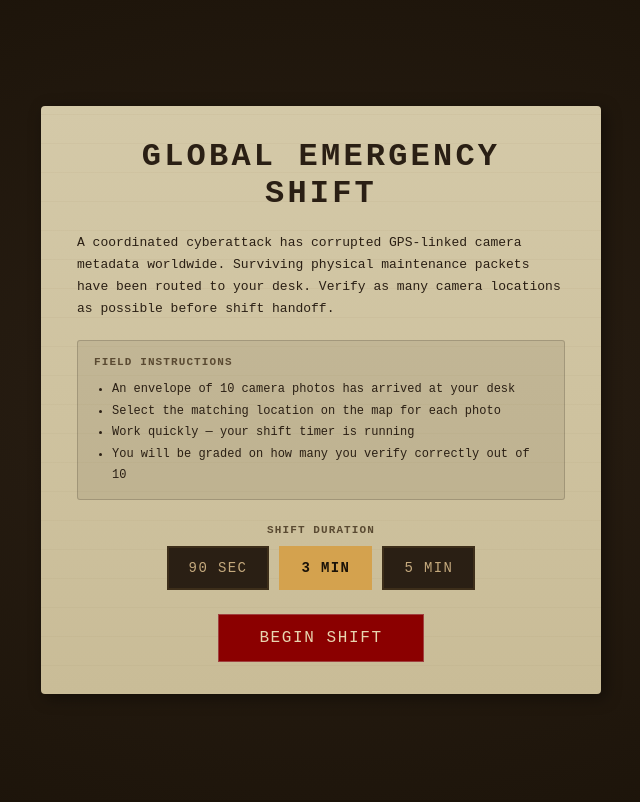
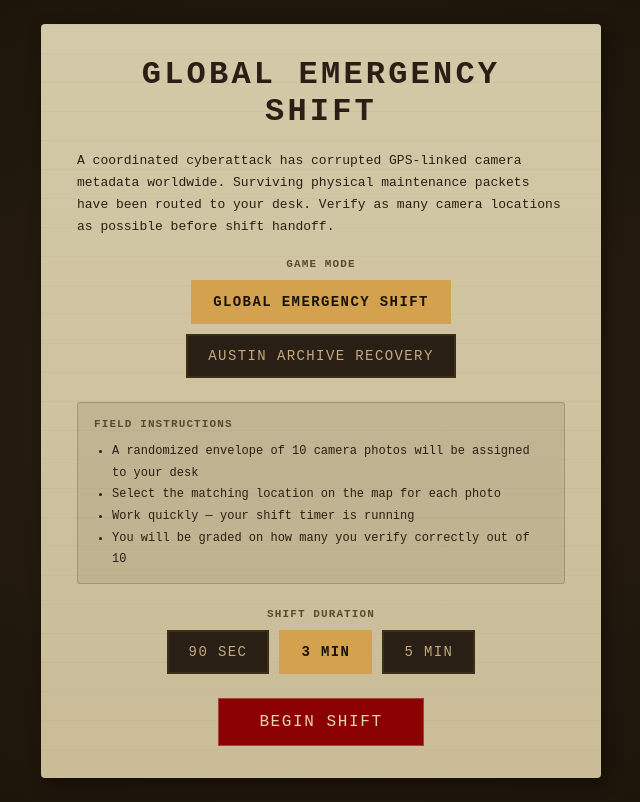
Before and after one commit to gavinanelson/traffic_light_geoguesser, a Next.js app: page / in a window 1280 px wide. Shown: the whole page, without its empty margins (319-959 px from the left). Built offline with nearby package versions, Linux system fonts and the light colour scheme.

Commit message:
feat: add Austin mode selector

```diff
--- a/app/components/BriefingScreen.tsx
+++ b/app/components/BriefingScreen.tsx
@@ -1,10 +1,18 @@
 "use client";
 
 import { useState } from "react";
+import type { GameMode } from "../../lib/game/types";
 
 export type BriefingScreenProps = {
-  onStartShift: (durationSeconds: number) => void;
+  onStartShift: (mode: GameMode, durationSeconds: number) => void | Promise<void>;
+  isStarting?: boolean;
+  errorMessage?: string | null;
 };
+
+const MODES: Array<{ label: string; value: GameMode }> = [
+  { label: "Global Emergency Shift", value: "global" },
+  { label: "Austin Archive Recovery", value: "austin" },
+];
 
 const DURATIONS = [
   { label: "90 SEC", value: 90 },
@@ -12,7 +20,12 @@ const DURATIONS = [
   { label: "5 MIN", value: 300 },
 ];
 
-export default function BriefingScreen({ onStartShift }: BriefingScreenProps) {
+export default function BriefingScreen({
+  onStartShift,
+  isStarting = false,
+  errorMessage = null,
+}: BriefingScreenProps) {
+  const [selectedMode, setSelectedMode] = useState<GameMode>("global");
   const [selected, setSelected] = useState(180);
 
   return (
@@ -45,6 +58,25 @@ export default function BriefingScreen({ onStartShift }: BriefingScreenProps) {
           Verify as many camera locations as possible before shift handoff.
         </p>
 
+        <div style={{ textAlign: "center", marginBottom: 24 }}>
+          <div className="stencil" style={{ fontSize: 11, marginBottom: 10, color: "#5a4a32" }}>
+            Game Mode
+          </div>
+          <div style={{ display: "flex", gap: 10, justifyContent: "center", flexWrap: "wrap" }}>
+            {MODES.map((mode) => (
+              <button
+                key={mode.value}
+                className="btn btn-duration"
+                data-selected={selectedMode === mode.value}
+                onClick={() => setSelectedMode(mode.value)}
+                disabled={isStarting}
+              >
+                {mode.label}
+              </button>
+            ))}
+          </div>
+        </div>
+
         <div
           style={{
             background: "rgba(42, 31, 20, 0.08)",
@@ -56,11 +88,14 @@ export default function BriefingScreen({ onStartShift }: BriefingScreenProps) {
             marginBottom: 24,
           }}
         >
-          <div className="stencil" style={{ fontSize: 11, marginBottom: 6, color: "#5a4a32" }}>
+          <div
+            className="stencil"
+            style={{ fontSize: 11, marginBottom: 6, color: "#5a4a32" }}
+          >
             Field Instructions
           </div>
           <ul style={{ paddingLeft: 18, margin: 0 }}>
-            <li>An envelope of 10 camera photos has arrived at your desk</li>
+            <li>A randomized envelope of 10 camera photos will be assigned to your desk</li>
             <li>Select the matching location on the map for each photo</li>
             <li>Work quickly — your shift timer is running</li>
             <li>You will be graded on how many you verify correctly out of 10</li>
@@ -68,10 +103,7 @@ export default function BriefingScreen({ onStartShift }: BriefingScreenProps) {
         </div>
 
         <div style={{ textAlign: "center", marginBottom: 24 }}>
-          <div
-            className="stencil"
-            style={{ fontSize: 11, marginBottom: 10, color: "#5a4a32" }}
-          >
+          <div className="stencil" style={{ fontSize: 11, marginBottom: 10, color: "#5a4a32" }}>
             Shift Duration
           </div>
           <div style={{ display: "flex", gap: 10, justifyContent: "center" }}>
@@ -81,6 +113,7 @@ export default function BriefingScreen({ onStartShift }: BriefingScreenProps) {
                 className="btn btn-duration"
                 data-selected={selected === d.value}
                 onClick={() => setSelected(d.value)}
+                disabled={isStarting}
               >
                 {d.label}
               </button>
@@ -88,13 +121,27 @@ export default function BriefingScreen({ onStartShift }: BriefingScreenProps) {
           </div>
         </div>
 
+        {errorMessage ? (
+          <p
+            style={{
+              margin: "0 0 16px",
+              color: "#8b0000",
+              fontSize: 12,
+              textAlign: "center",
+            }}
+          >
+            {errorMessage}
+          </p>
+        ) : null}
+
         <div style={{ textAlign: "center" }}>
           <button
             className="btn btn-primary"
             style={{ fontSize: 16, padding: "14px 40px" }}
-            onClick={() => onStartShift(selected)}
+            onClick={() => void onStartShift(selectedMode, selected)}
+            disabled={isStarting}
           >
-            Begin Shift
+            {isStarting ? "Assigning Envelope..." : "Begin Shift"}
           </button>
         </div>
       </div>
--- a/app/page.tsx
+++ b/app/page.tsx
@@ -1,66 +1,53 @@
 "use client";
 
-import { useReducer, useEffect, useCallback, useRef } from "react";
+import { useReducer, useEffect, useCallback, useState } from "react";
 import { gameReducer, initialGameState, buildShiftResult } from "../lib/game/engine";
-import { loadRounds, selectEnvelope } from "../lib/game/rounds";
+import { requestEnvelope } from "../lib/game/envelope-client";
 import BriefingScreen from "./components/BriefingScreen";
 import ShiftScreen from "./components/ShiftScreen";
 import DebriefScreen from "./components/DebriefScreen";
 
-const allRounds = loadRounds();
-
 export default function HomePage() {
   const [state, dispatch] = useReducer(gameReducer, initialGameState);
-  const timerStarted = useRef(false);
-  const intervalRef = useRef<ReturnType<typeof setInterval> | null>(null);
+  const [isStarting, setIsStarting] = useState(false);
+  const [loadError, setLoadError] = useState<string | null>(null);
 
-  // Clear timer when leaving shift phase
   useEffect(() => {
-    if (state.phase !== "shift") {
-      timerStarted.current = false;
-      if (intervalRef.current) {
-        clearInterval(intervalRef.current);
-        intervalRef.current = null;
-      }
-    }
+    if (state.phase !== "shift") return;
+    const id = setInterval(() => dispatch({ type: "TICK" }), 1000);
+    return () => clearInterval(id);
   }, [state.phase]);
 
-  // Cleanup on unmount
-  useEffect(() => {
-    return () => {
-      if (intervalRef.current) clearInterval(intervalRef.current);
-    };
+  const handleStartShift = useCallback(async (mode: "global" | "austin", durationSeconds: number) => {
+    setIsStarting(true);
+    setLoadError(null);
+
+    try {
+      const envelope = await requestEnvelope(fetch, mode, 10);
+      dispatch({ type: "START_SHIFT", durationSeconds, rounds: envelope });
+    } catch (error) {
+      setLoadError(error instanceof Error ? error.message : "Failed to assign envelope");
+    } finally {
+      setIsStarting(false);
+    }
   }, []);
-
-  const handleTimerStart = useCallback(() => {
-    if (timerStarted.current) return;
-    timerStarted.current = true;
-    intervalRef.current = setInterval(() => dispatch({ type: "TICK" }), 1000);
-  }, []);
-
-  const handleStartShift = useCallback(
-    (durationSeconds: number) => {
-      const envelope = selectEnvelope(allRounds, 10);
-      dispatch({ type: "START_SHIFT", durationSeconds, rounds: envelope });
-    },
-    [],
-  );
 
   const handlePlayAgain = useCallback(() => {
     dispatch({ type: "PLAY_AGAIN" });
+    setLoadError(null);
   }, []);
 
   switch (state.phase) {
     case "briefing":
-      return <BriefingScreen onStartShift={handleStartShift} />;
-    case "shift":
       return (
-        <ShiftScreen
-          state={state}
-          dispatch={dispatch}
-          onTimerStart={handleTimerStart}
+        <BriefingScreen
+          onStartShift={handleStartShift}
+          isStarting={isStarting}
+          errorMessage={loadError}
         />
       );
+    case "shift":
+      return <ShiftScreen state={state} dispatch={dispatch} />;
     case "debrief":
       return <DebriefScreen result={buildShiftResult(state)} onPlayAgain={handlePlayAgain} />;
   }
```
